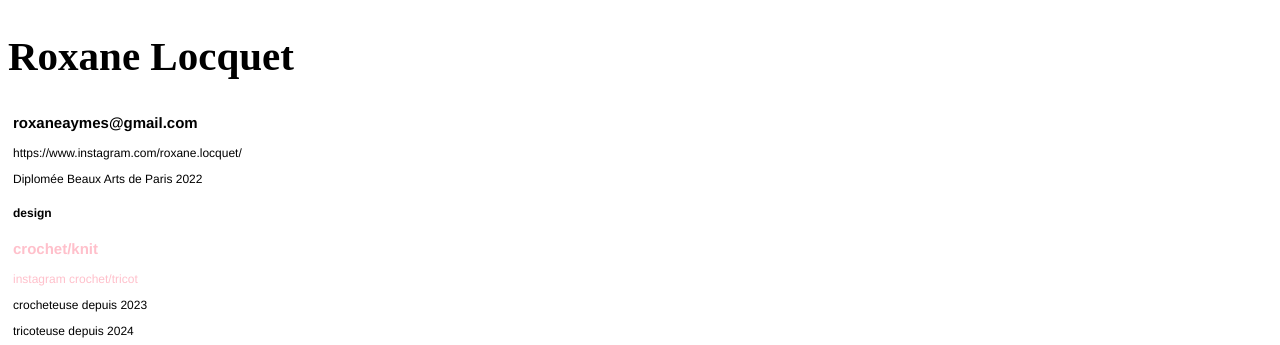
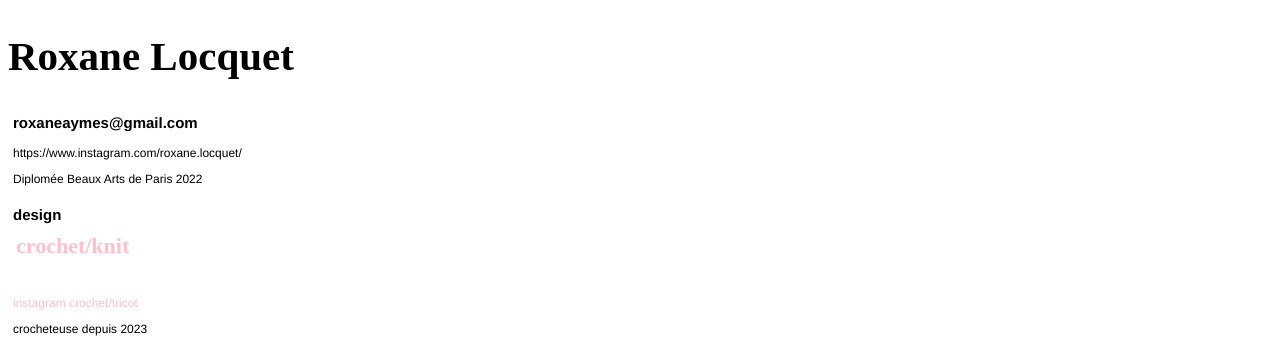
Before and after one commit to roxanelocquet/portfolio, a plain HTML site: page crochettricot.html in a window 1280 px wide. Shown: the top 345 px of the page. Drawn offline with Linux system fonts and the light colour scheme; a web font is replaced by a local one.

Commit message:
Add files via upload

```diff
--- a/crochettricot.html
+++ b/crochettricot.html
@@ -10,14 +10,14 @@
 
   <section class="accueil1">
     <div class="entete">
-	<a href="index.html"> <h1> Roxane Locquet </h1></a>
-	<h3>roxaneaymes@gmail.com</h3>
+  <a href="index.html"> <h1> Roxane Locquet </h1></a>
+  <h3>roxaneaymes@gmail.com</h3>
   <a href="https://www.instagram.com/roxane.locquet/"><p>https://www.instagram.com/roxane.locquet/</p></a>
   <p>Diplomée Beaux Arts de Paris 2022</p>
 
-	<a href="design.html"><h2>design</h2></a>
+  <a href="design.html"><h3>design</h3></a>
 
-	<a class="tricot" href="crochettricot.html"><h3>crochet/knit</h3></a>
+  <a class="tricot" href="crochettricot.html"><h5>crochet/knit</h5></a>
 	<a class="tricot" href="https://www.instagram.com/roxylovcraft/"><p>instagram crochet/tricot</p></a>
 	<p>crocheteuse depuis 2023</p>
 	<p>tricoteuse depuis 2024</p>
```
